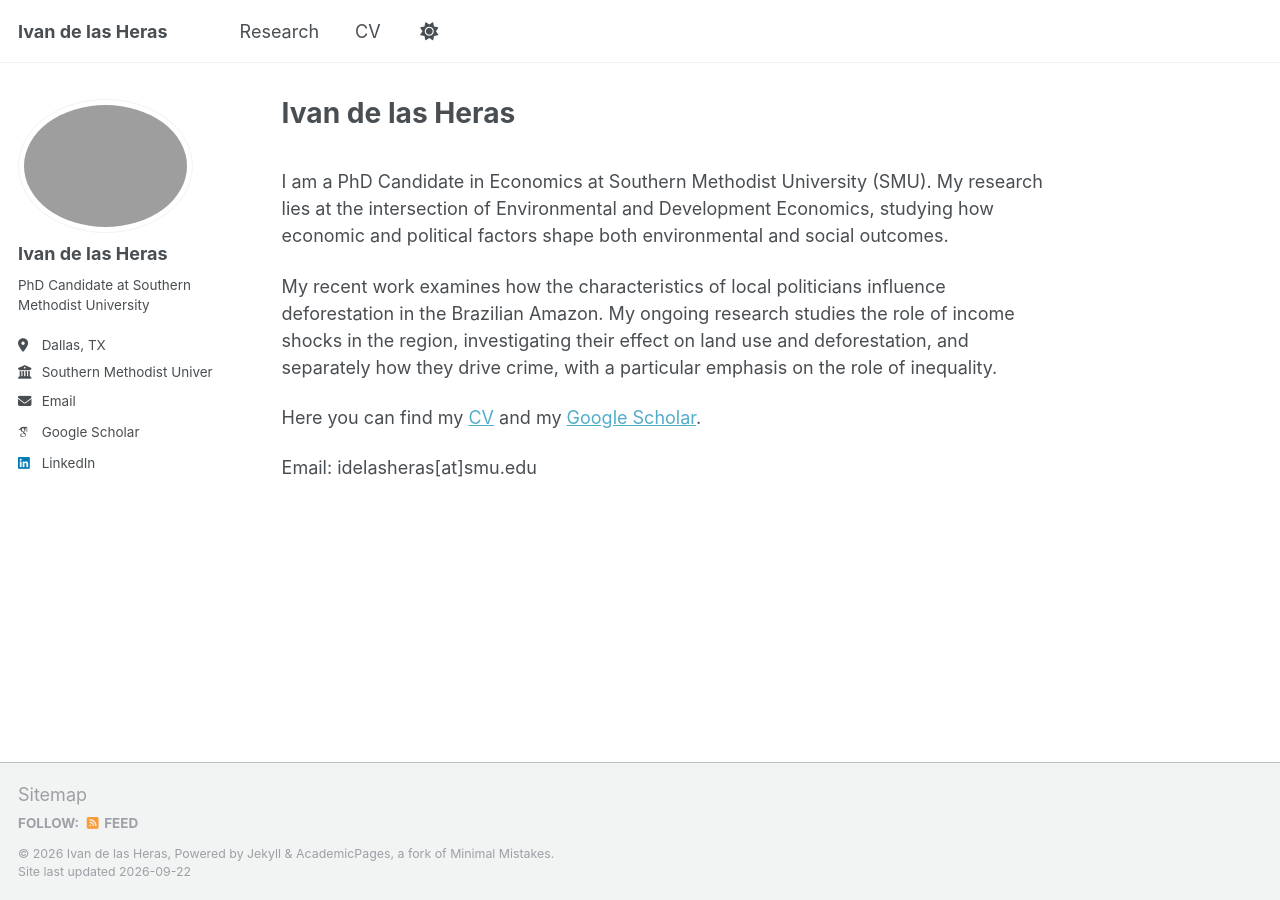
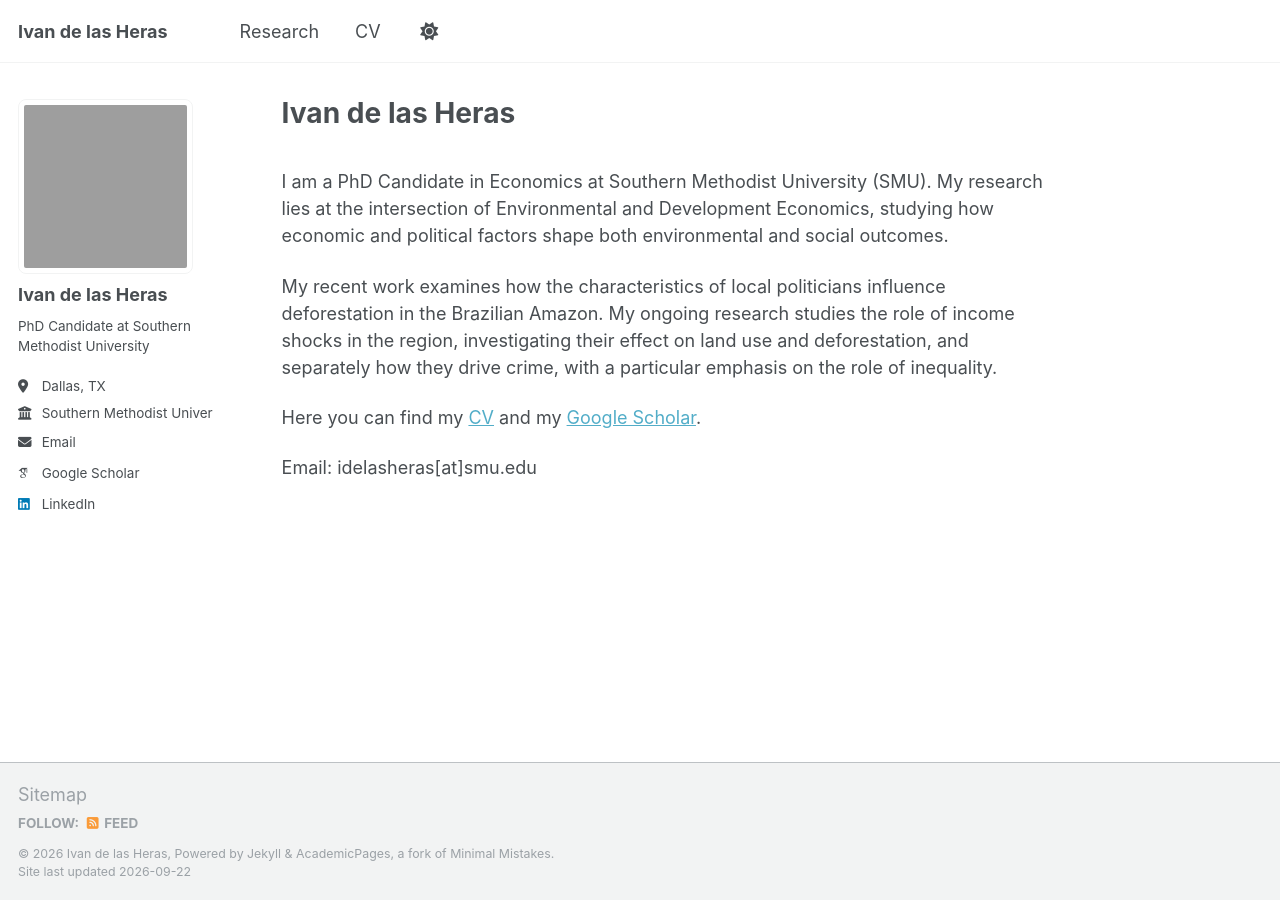
Before and after one commit to ivandelasheras/ivandelasheras.github.io, a Jekyll site: the page built from _pages/about.md, in a window 1280 px wide. Built offline with Jekyll 4.4.1, drawn with Linux system fonts in a browser that asks for light colours; some web fonts are replaced.

Commit message:
update photo

```diff
--- a/_sass/layout/_sidebar.scss
+++ b/_sass/layout/_sidebar.scss
@@ -95,7 +95,9 @@
 
   img {
     max-width: 175px;
-    border-radius: 50%;
+    height: 175px;
+    object-fit: cover;
+    border-radius: 8px;
 
     @include breakpoint($large) {
       padding: 5px;
```
Also changed, not shown: 1 other file.
